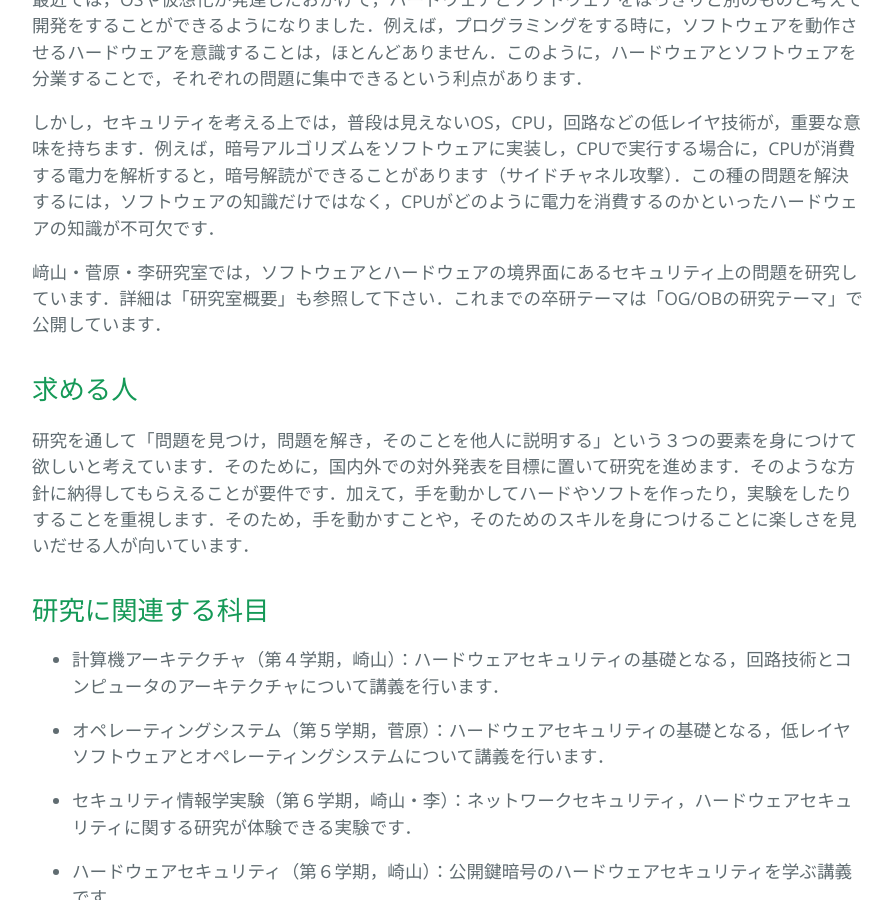
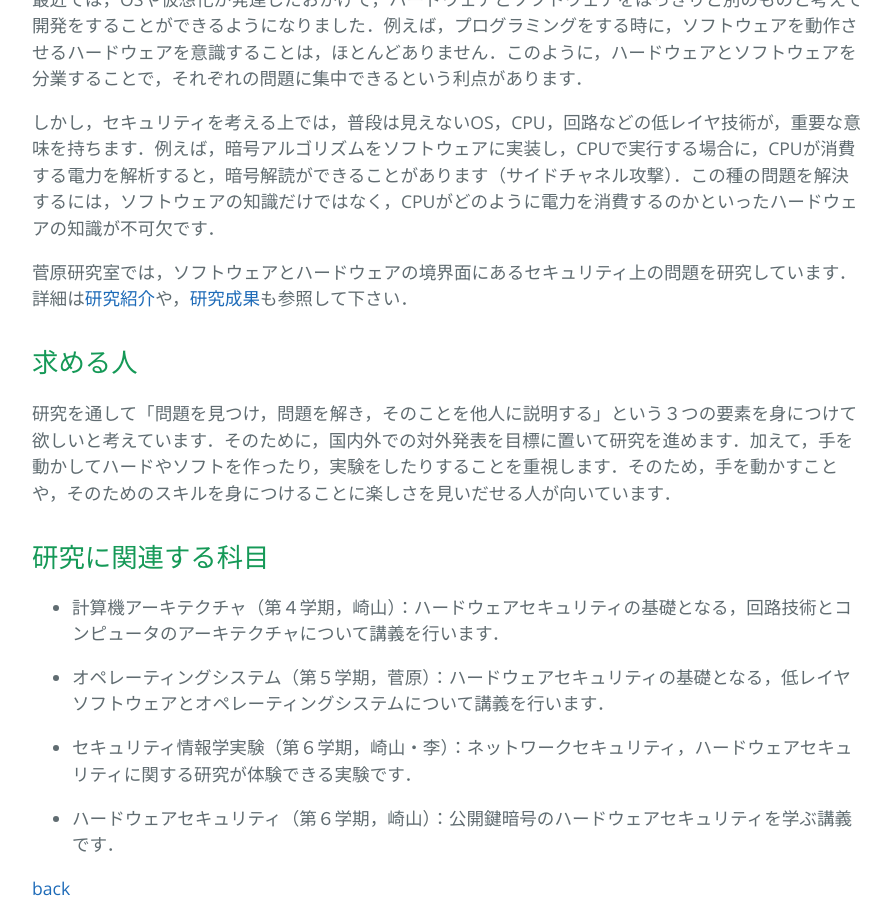
Before and after one commit to sugawara-bbbb/weblab, a Jekyll site: the page built from haizoku.md, in a window 1280 px wide and 900 px high, scrolled down 486 px. Shown: the whole window, without its empty margins (192-1085 px from the left). Built offline with Jekyll 4.4.1, drawn with Linux system fonts in a browser that asks for light colours; our own code applies the rules of GitHub Pages for plain Markdown files.

Commit message:
配属のページを修正した．

```diff
--- a/haizoku.md
+++ b/haizoku.md
@@ -8,11 +8,11 @@ layout: default
 
 しかし，セキュリティを考える上では，普段は見えないOS，CPU，回路などの低レイヤ技術が，重要な意味を持ちます．例えば，暗号アルゴリズムをソフトウェアに実装し，CPUで実行する場合に，CPUが消費する電力を解析すると，暗号解読ができることがあります（サイドチャネル攻撃）．この種の問題を解決するには，ソフトウェアの知識だけではなく，CPUがどのように電力を消費するのかといったハードウェアの知識が不可欠です．
 
-﨑山・菅原・李研究室では，ソフトウェアとハードウェアの境界面にあるセキュリティ上の問題を研究しています．詳細は「研究室概要」も参照して下さい．これまでの卒研テーマは「OG/OBの研究テーマ」で公開しています．
+菅原研究室では，ソフトウェアとハードウェアの境界面にあるセキュリティ上の問題を研究しています．詳細は[研究紹介](project.html)や，[研究成果](publication.html)も参照して下さい．
 
 ## 求める人
 
-研究を通して「問題を見つけ，問題を解き，そのことを他人に説明する」という３つの要素を身につけて欲しいと考えています．そのために，国内外での対外発表を目標に置いて研究を進めます．そのような方針に納得してもらえることが要件です．加えて，手を動かしてハードやソフトを作ったり，実験をしたりすることを重視します．そのため，手を動かすことや，そのためのスキルを身につけることに楽しさを見いだせる人が向いています．
+研究を通して「問題を見つけ，問題を解き，そのことを他人に説明する」という３つの要素を身につけて欲しいと考えています．そのために，国内外での対外発表を目標に置いて研究を進めます．加えて，手を動かしてハードやソフトを作ったり，実験をしたりすることを重視します．そのため，手を動かすことや，そのためのスキルを身につけることに楽しさを見いだせる人が向いています．
 
 ## 研究に関連する科目
 
```
